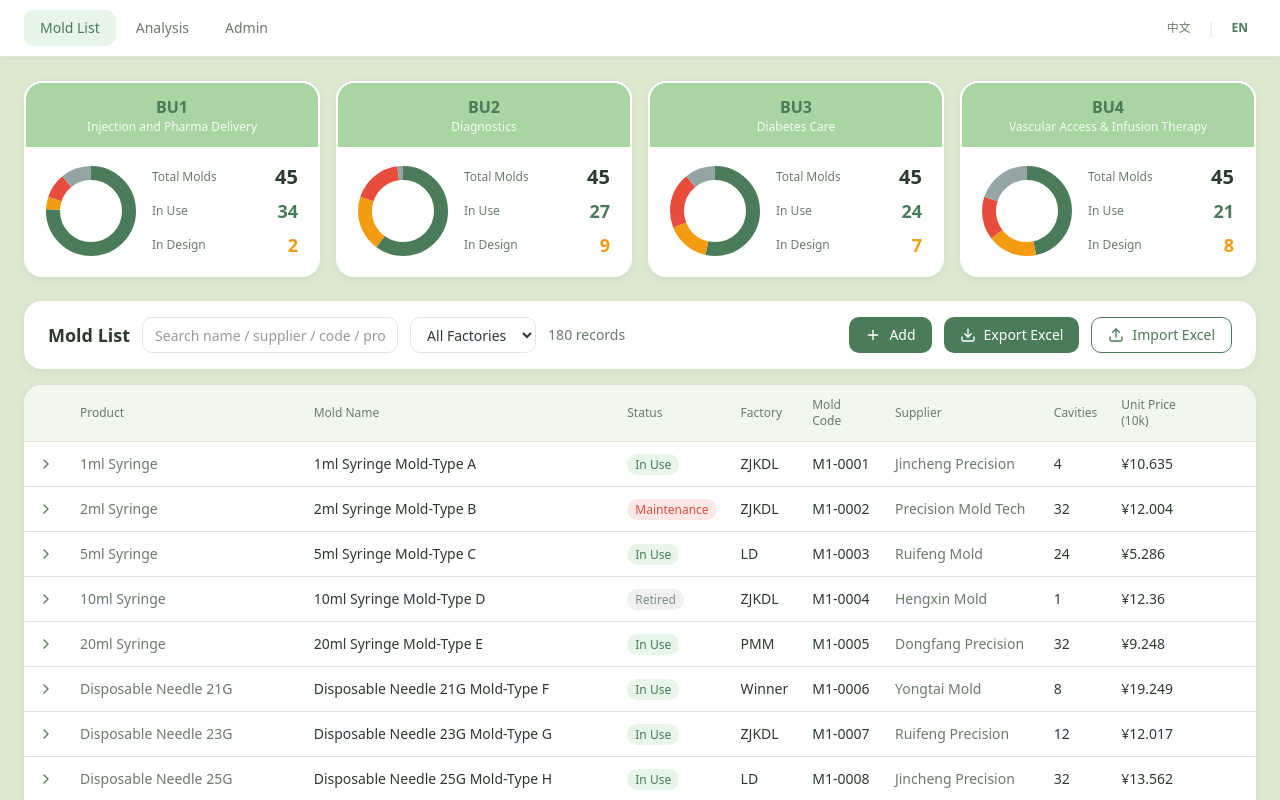
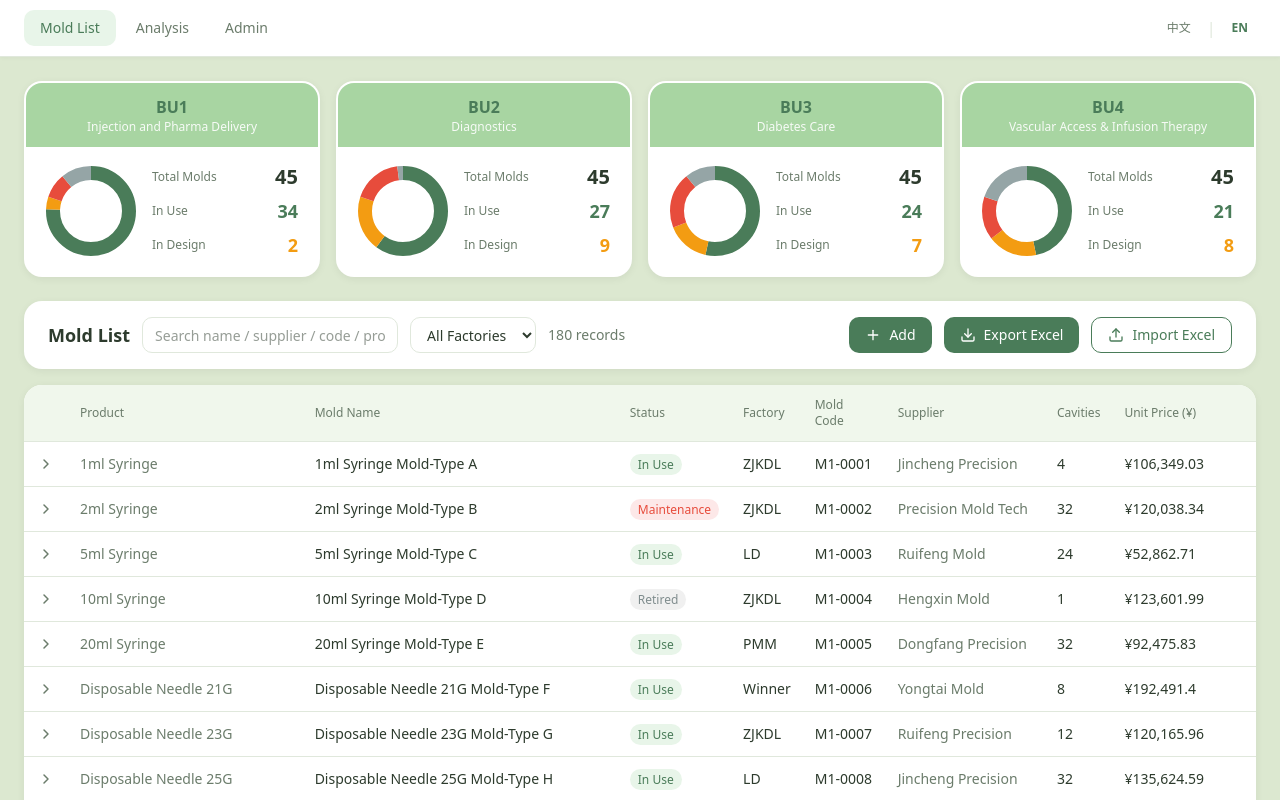
Before and after one commit to erikzhuang-dev/ubzhuangs-robot, a Next.js app: page / in a window 1280 px wide. Shown: the top 800 px of the page. Built offline with nearby package versions, Linux system fonts and the light colour scheme.

Commit message:
fix(mold): 单价去掉万元(10k)换算，直接以元为单位显示数字

```diff
--- a/src/app/page.tsx
+++ b/src/app/page.tsx
@@ -37,7 +37,7 @@ const T = {
     cavities: '腔数',
     oee: 'OEE',
     status: '状态',
-    unitPrice: '单价(万元)',
+    unitPrice: '单价(元)',
     noData: '暂无匹配的模具数据',
     // Status
     active: '在用',
@@ -64,7 +64,7 @@ const T = {
     oeeLowReason: 'OEE低于0.9的原因',
     oeeLowPlaceholder: '请填写OEE低于0.9的原因...',
     quantity: '数量(台)',
-    unitPriceTax: '单价(万元)',
+    unitPriceTax: '单价(元)',
     totalPrice: '合计金额',
     lossCoeff: '损耗系数',
     modifyReason: '损耗原因',
@@ -145,7 +145,7 @@ const T = {
     cavities: 'Cavities',
     oee: 'OEE',
     status: 'Status',
-    unitPrice: 'Unit Price (10k)',
+    unitPrice: 'Unit Price (¥)',
     noData: 'No matching mold data',
     active: 'In Use',
     maintenance: 'Maintenance',
@@ -169,7 +169,7 @@ const T = {
     oeeLowReason: 'Reason for OEE < 0.9',
     oeeLowPlaceholder: 'Please enter the reason for OEE below 0.9...',
     quantity: 'Quantity',
-    unitPriceTax: 'Unit Price (10k)',
+    unitPriceTax: 'Unit Price (¥)',
     totalPrice: 'Total Amount',
     lossCoeff: 'Loss Coeff.',
     modifyReason: 'Reasons for Loss',
@@ -1580,7 +1580,7 @@ function MoldRow({
           {mold.cavities}
         </td>
         <td className="px-3 py-3 text-sm" style={{ color: '#2d3b2d' }}>
-          ¥{(mold.unitPrice / 10000).toLocaleString('zh-CN', { minimumFractionDigits: 2 })}
+          ¥{mold.unitPrice.toLocaleString('zh-CN')}
         </td>
         <td className="w-10 px-3 py-3 text-sm">
           {missingFields.length > 0 && (
@@ -1956,8 +1956,8 @@ function MoldRow({
                           type="number"
                           step="0.01"
                           key={`unitPrice-${mold.id}-${mold.unitPrice}`}
-                          defaultValue={mold.unitPrice ? Math.round(mold.unitPrice / 100) / 100 : 0}
-                          onBlur={(e) => onUpdate(mold.id, 'unitPrice', Math.round(Number(e.target.value) * 10000 * 100) / 100)}
+                          defaultValue={mold.unitPrice ?? 0}
+                          onBlur={(e) => onUpdate(mold.id, 'unitPrice', Math.round(Number(e.target.value) * 100) / 100)}
                           className="detail-input"
                         />
                       </DetailField>
@@ -2526,8 +2526,8 @@ function AddMoldModal({
                     <input
                       type="number"
                       step="0.01"
-                      defaultValue={(newMold.unitPrice ?? 0) / 10000}
-                      onBlur={(e) => onUpdate('unitPrice', Math.round(Number(e.target.value) * 10000 * 100) / 100)}
+                      defaultValue={newMold.unitPrice ?? 0}
+                      onBlur={(e) => onUpdate('unitPrice', Math.round(Number(e.target.value) * 100) / 100)}
                       className="detail-input"
                     />
                   </DetailField>
```
Also changed, not shown: assets/image_20260903131446769.png (added).
